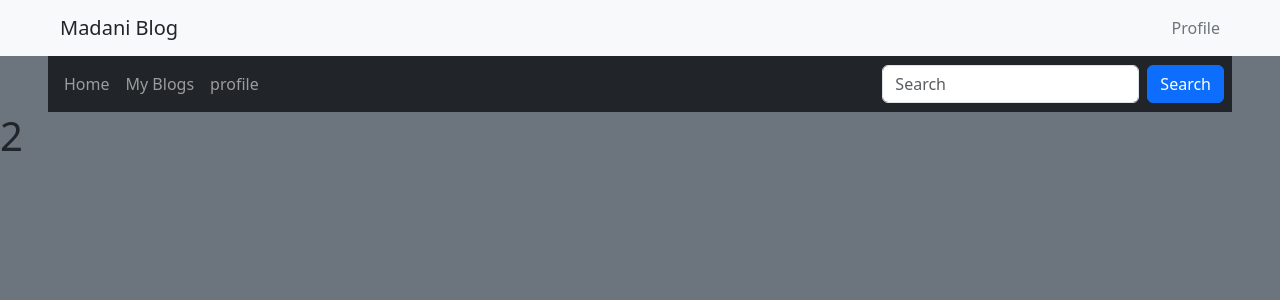
After one commit to ezzylan/MadaniBlog, a Django app: template templates/home.html in a window 1280 px wide. The commit adds this page. Shown: the top 300 px of the page. Run offline with Django 4.2, Linux system fonts and the light colour scheme; the template is opened without the code that fills it, so the values that code supplies are empty; some libraries are stand-ins or nearby versions.

Commit message:
upload bootstrap5 and create the home page

```diff
--- a/Home/urls.py
+++ b/Home/urls.py
@@ -0,0 +1,5 @@
+from django.urls import path
+from . import views
+urlpatterns = [
+    path('home/', views.home),
+]
--- a/Home/views.py
+++ b/Home/views.py
@@ -1,3 +1,5 @@
 from django.shortcuts import render
 
 # Create your views here.
+def home(request):
+    return render (request,'home.html')
--- a/MadaniBlog/settings.py
+++ b/MadaniBlog/settings.py
@@ -45,8 +45,7 @@ INSTALLED_APPS = [
     'Home',
     'crispy_forms',
     'crispy_bootstrap5',
-    'bootstrap5',
-
+    'django_bootstrap5',
 ]
 
 CRISPY_ALLOWED_TEMPLATE_PACKS = "bootstrap5"
--- a/MadaniBlog/urls.py
+++ b/MadaniBlog/urls.py
@@ -19,5 +19,5 @@ from django.urls import path, include
 urlpatterns = [
     path('admin/', admin.site.urls),
     path('', include(('Home.urls', 'Home'), namespace='Home')),
-    path('profile/', include(('Profile.urls', 'Profile'), namespace='Profile')),
+    # path('profile/', include(('Profile.urls', 'Profile'), namespace='Profile')),
 ]
--- a/templates/base.html
+++ b/templates/base.html
@@ -1,5 +1,6 @@
+
 <!DOCTYPE html>
-{% load static %} {% load bootstrap5 %} {% bootstrap_css %}
+{% load static %} {% load django_bootstrap5 %}  {% bootstrap_css %}
 
 <!-- my version of bootsrap 5 -->
 <!-- https://pypi.org/project/django-bootstrap5/ -->
@@ -11,9 +12,9 @@
 		{% comment %} <link rel="stylesheet" type="text/css" href="{% static 'css/style.css'%}" /> {% endcomment %}
 	</head>
 	<body class='bg-secondary '>
-		<nav class="navbar navbar-expand-sm navbar-dark bg-dark">
+		<!-- <nav class="navbar navbar-expand-sm navbar-dark bg-dark">
 			Madani Blog
-		</nav>
+		</nav> -->
 
 			<nav class="navbar navbar-expand-sm  bg-light">
 			<div class="container-fluid">
@@ -46,5 +47,6 @@
 			  </div>
 			</div>
 		  </nav>
+		  {% block content %}{% endblock %}
 	</body>
 </html>
--- /dev/null
+++ b/templates/home.html
@@ -0,0 +1,8 @@
+{% extends "base.html" %}
+{% load static %}
+{% block content %}
+<div>
+    <h1>2</h1>
+</div>
+
+{% endblock %}
```
Also changed, not shown: Home/migrations/0001_initial.py (added).
